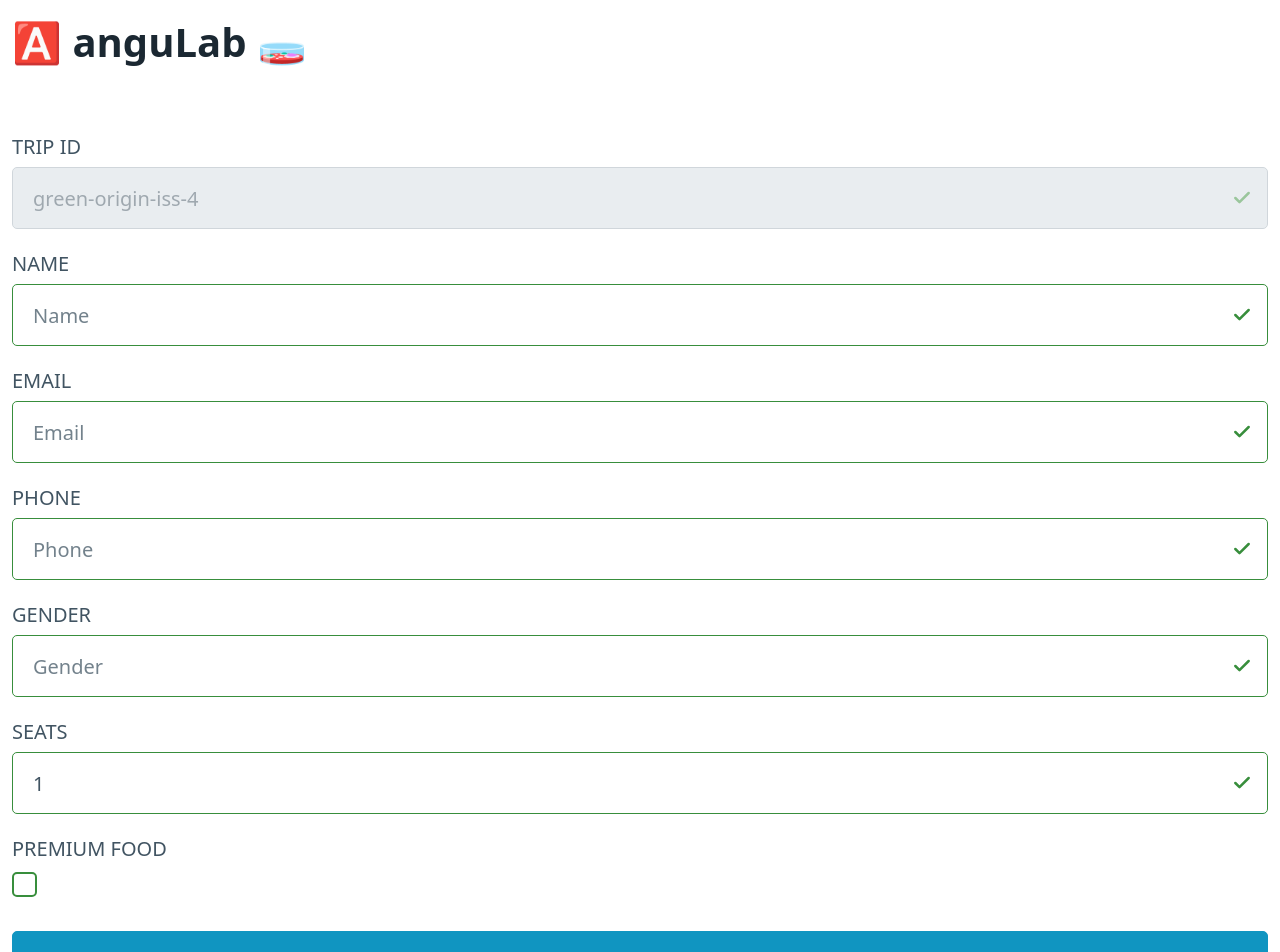
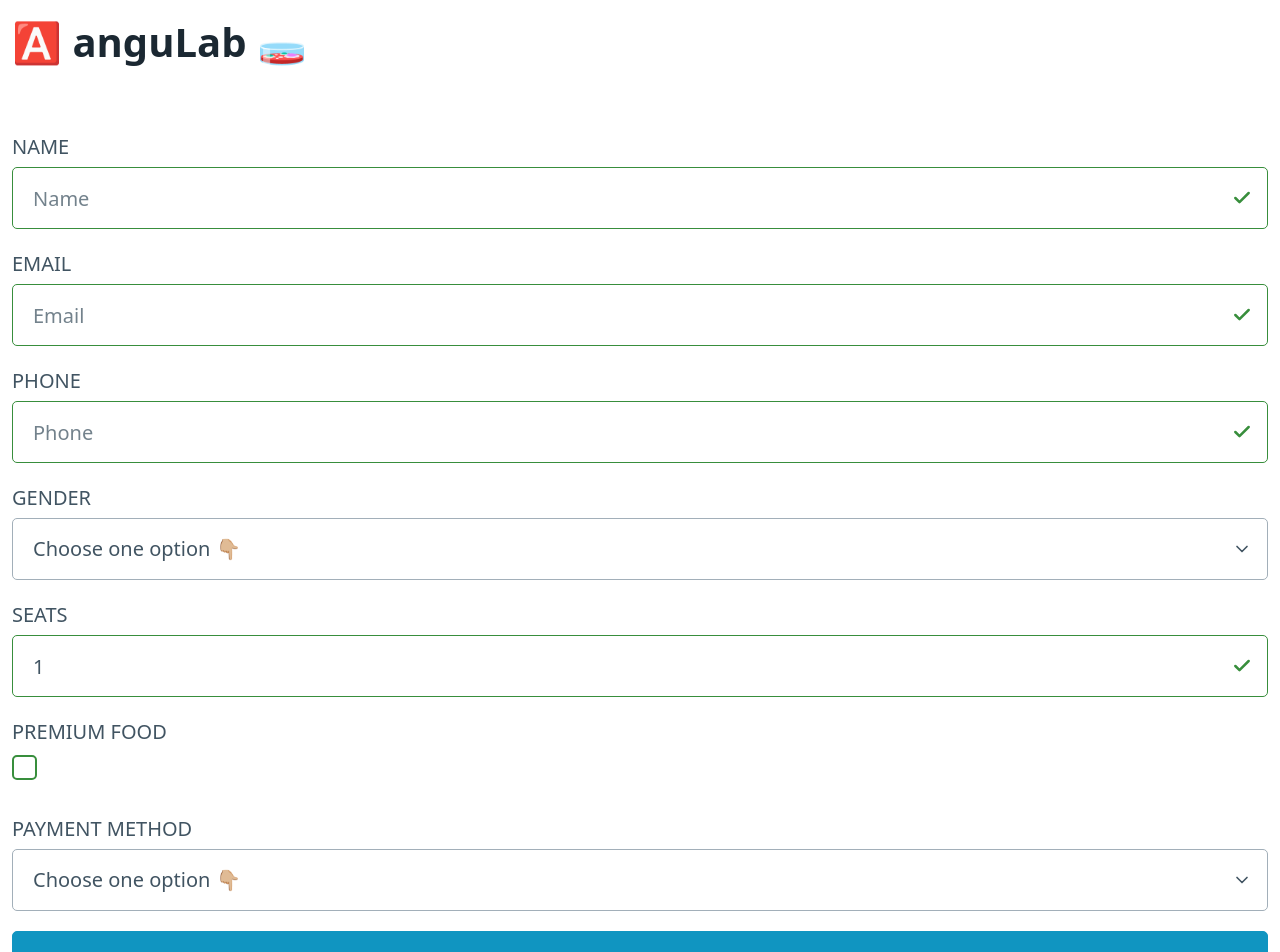
Before and after one commit to AlbertoBasalo/angular-testing, an Angular app: page /book/green-origin-iss-4 in a window 1280 px wide. Shown: the top 952 px of the page. Built offline with nearby package versions, Linux system fonts and the light colour scheme.

Commit message:
feat: options selector

```diff
--- /dev/null
+++ b/src/app/components/options/options.control.ts
@@ -0,0 +1,68 @@
+import { ChangeDetectionStrategy, Component, Input } from '@angular/core';
+import {
+  AbstractControl,
+  ControlValueAccessor,
+  NG_VALUE_ACCESSOR,
+} from '@angular/forms';
+
+@Component({
+  selector: 'app-options-control',
+  template: `
+    <div>
+      <label [for]="formControlName">{{ label | uppercase }}</label>
+      <small *ngIf="mustShowError()">
+        {{ getErrorMessage() }}
+      </small>
+      <select [id]="formControlName" (change)="onChange($event)">
+        <option value="" selected>Choose one option 👇🏼</option>
+        <option *ngFor="let option of options" [value]="option.value">
+          {{ option.label }}
+        </option>
+      </select>
+    </div>
+  `,
+  changeDetection: ChangeDetectionStrategy.OnPush,
+  providers: [
+    { provide: NG_VALUE_ACCESSOR, useExisting: OptionsControl, multi: true },
+  ],
+})
+export class OptionsControl implements ControlValueAccessor {
+  @Input() label: string = '';
+  @Input() formControlName: string = '';
+  @Input() control!: AbstractControl | null;
+  @Input() options: { value: string; label: string }[] = [];
+  // ToDo: change select for a radio button group when the options are 3 or less
+
+  value: any;
+  isDisabled: boolean = false;
+  changeCallback!: (value: any) => void;
+  touchedCallback!: () => void;
+
+  onChange(event: any) {
+    const value = event.target.value;
+    this.changeCallback(value);
+  }
+
+  writeValue(value: any): void {
+    this.value = value;
+  }
+  registerOnChange(changeCallBack: (nv: any) => void): void {
+    this.changeCallback = changeCallBack;
+  }
+  registerOnTouched(touchedCallback: () => void): void {
+    this.touchedCallback = touchedCallback;
+  }
+  setDisabledState?(isDisabled: boolean): void {
+    this.isDisabled = isDisabled;
+  }
+
+  hasError(): boolean {
+    return this.control?.invalid || false;
+  }
+  mustShowError(): boolean {
+    return (this.control?.touched && this.control?.invalid) || false;
+  }
+  getErrorMessage(): string {
+    return JSON.stringify(this.control?.errors) || '';
+  }
+}
--- a/src/app/routes/book/book.form.ts
+++ b/src/app/routes/book/book.form.ts
@@ -4,16 +4,12 @@ import {
   Input,
   OnInit,
 } from '@angular/core';
-import { FormBuilder, FormControl, FormGroup } from '@angular/forms';
+import { FormBuilder, FormGroup } from '@angular/forms';
 
 @Component({
   selector: 'app-book-form',
   template: `
     <form [formGroup]="form">
-      <app-input-control
-        formControlName="tripId"
-        label="Trip ID"
-      ></app-input-control>
       <app-customer-form formControlName="customer"></app-customer-form>
       <app-input-control
         formControlName="seats"
@@ -25,6 +21,12 @@ import { FormBuilder, FormControl, FormGroup } from '@angular/forms';
         label="Premium Food"
         type="checkbox"
       ></app-input-control>
+      <app-options-control
+        formControlName="paymentMethod"
+        label="Payment Method"
+        [options]="paymentMethodOptions"
+      >
+      </app-options-control>
       <button type="submit" (click)="onSubmit()">Make Trip Booking</button>
     </form>
   `,
@@ -33,13 +35,35 @@ import { FormBuilder, FormControl, FormGroup } from '@angular/forms';
 export class BookForm implements OnInit {
   @Input() tripId = '';
   form!: FormGroup;
+  paymentMethodOptions = [
+    {
+      value: 'credit-card',
+      label: `Credit Card`,
+    },
+    {
+      value: 'debit-card',
+      label: `Debit Card`,
+    },
+    {
+      value: 'wire-transfer',
+      label: `Wire Transfer`,
+    },
+    {
+      value: 'cash',
+      label: `Cash`,
+    },
+    {
+      value: 'check',
+      label: `Check`,
+    },
+  ];
 
   constructor(private formBuilder: FormBuilder) {}
   ngOnInit(): void {
     this.form = this.formBuilder.group({
       id: '',
-      tripId: new FormControl({ value: this.tripId, disabled: true }),
-      customer: new FormControl(''),
+      tripId: this.tripId,
+      customer: '',
       seats: 1,
       premiumFood: '',
       paymentMethod: '',
--- a/src/app/routes/book/customer.form.ts
+++ b/src/app/routes/book/customer.form.ts
@@ -23,10 +23,12 @@ import {
         formControlName="phone"
         label="Phone"
       ></app-input-control>
-      <app-input-control
+      <app-options-control
         formControlName="gender"
         label="Gender"
-      ></app-input-control>
+        [options]="genderOptions"
+      >
+      </app-options-control>
     </ng-container>
   `,
   changeDetection: ChangeDetectionStrategy.OnPush,
@@ -36,6 +38,17 @@ import {
 })
 export class CustomerForm implements ControlValueAccessor {
   form: FormGroup;
+  genderOptions = [
+    {
+      value: 'male',
+      label: `Male`,
+    },
+    {
+      value: 'female',
+      label: `Female`,
+    },
+  ];
+
   constructor(private formBuilder: FormBuilder) {
     this.form = this.formBuilder.group({
       name: '',
```
Also changed, not shown: src/app/components/options/options.module.ts (added, +11 -0 lines), src/app/routes/book/book.module.ts (+8 -1 lines), 1 other file (tests, documents, lock files or other folders).
